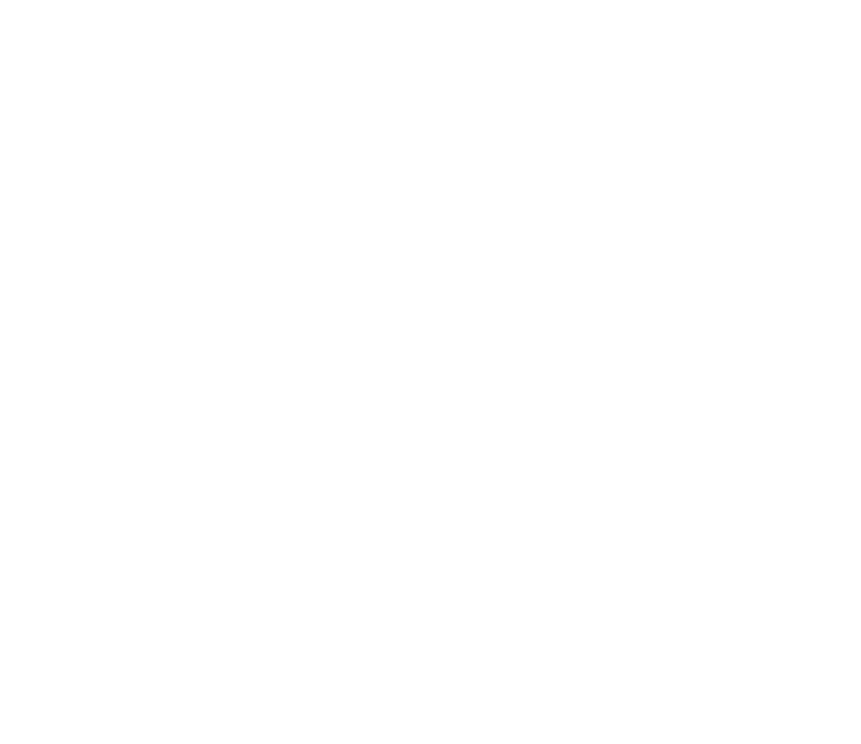
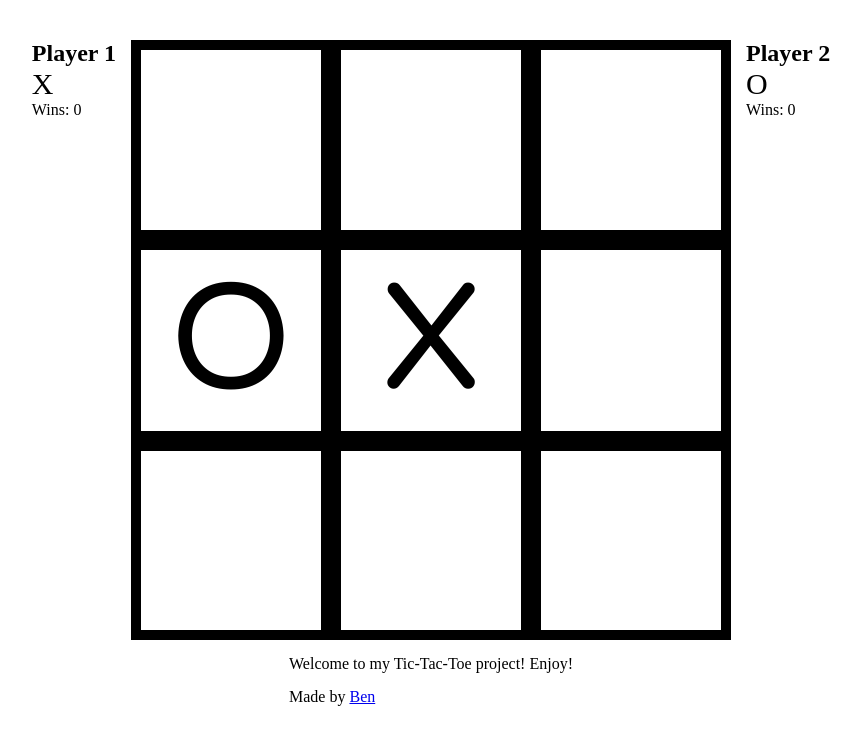
Before and after one commit to Benicio-Sabarros/tic-tac-toe, a plain HTML site: page index.html in a window 1280 px wide. Shown: the whole page, without its empty margins (209-1070 px from the left). Drawn offline with Linux system fonts and the light colour scheme.

Commit message:
Add basic html and css

```diff
--- a/index.html
+++ b/index.html
@@ -5,9 +5,41 @@
     <meta name="viewport" content="width=device-width, initial-scale=1.0">
     <title>Tic-Tac-Toe</title>
     <link rel="stylesheet" href="./style.css">
+    <link rel="preconnect" href="https://fonts.googleapis.com">
+    <link rel="preconnect" href="https://fonts.gstatic.com" crossorigin>
+    <link href="https://fonts.googleapis.com/css2?family=Varela+Round&display=swap" rel="stylesheet">
     <script src="./script.js"></script>
 </head>
 <body>
+    <div id="game">
+        <div id="player1">
+            <h2>Player 1</h2>
+            <p class="symbol">X</p>
+            <p>Wins: 0</p>
+        </div>
 
+        <div id="cells">
+            <div class="cell" id="1"></div>
+            <div class="cell" id="2"></div>
+            <div class="cell" id="3"></div>
+            <div class="cell" id="4">O</div>
+            <div class="cell" id="5">X</div>
+            <div class="cell" id="6"></div>
+            <div class="cell" id="7"></div>
+            <div class="cell" id="8"></div>
+            <div class="cell" id="9"></div>
+        </div>
+
+        <div id="player2">
+            <h2>Player 2</h2>
+            <p class="symbol">O</p>
+            <p>Wins: 0</p>
+        </div>
+    </div>
+
+    <div id="game-messages">
+        <p id="display">Welcome to my Tic-Tac-Toe project! Enjoy!</p>
+        <p>Made by <a href="https://github.com/Benicio-Sabarros">Ben</a></p>
+    </div>
 </body>
 </html>
--- a/script.js
+++ b/script.js
@@ -16,6 +16,11 @@
 
     function GameController(playerOneName = "Player 1", playerTwoName = "Player 2"){
         const board = Gameboard(); // create a new gameboard object
+
+        const cells = document.querySelectorAll();
+        for(const cell of cells){
+
+        }
 
         const players = [
             {
@@ -107,4 +112,3 @@
         }
     }
     var game = GameController();
-    console.log(window.game);
--- a/style.css
+++ b/style.css
@@ -2,3 +2,40 @@
     margin: 0;
     padding: 0;
 }
+
+body{
+    display: flex;
+    flex-direction: column;
+    justify-content: center;
+    align-items: center;
+}
+
+#game{
+    display: flex;
+    margin-top: 40px;
+    gap: 15px;
+}
+
+.symbol{
+    font-size: 30px;
+}
+
+#cells{
+    width: 600px;
+    height: 600px;
+    display: grid;
+    grid-template: 1fr 1fr 1fr / 1fr 1fr 1fr;
+}
+
+.cell{
+    border: 10px solid black;
+    font-size: 150px;
+    font-family: "Varela Round", sans-serif;
+    text-align: center;
+    text-justify: center;
+}
+
+#game-messages p{
+    margin-top: 15px;
+    justify-content: center;
+}
```
